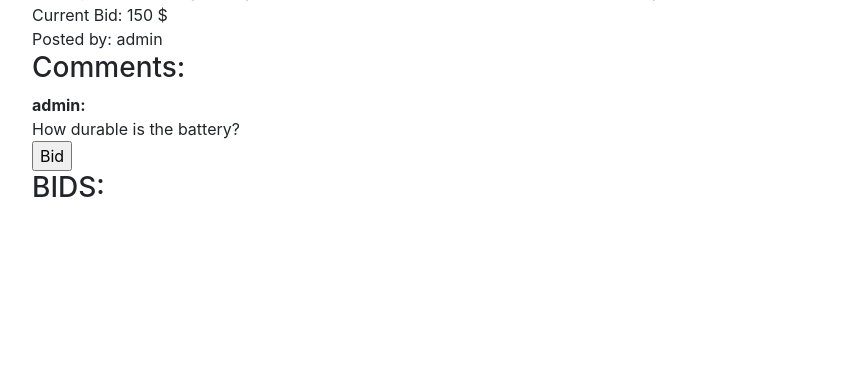
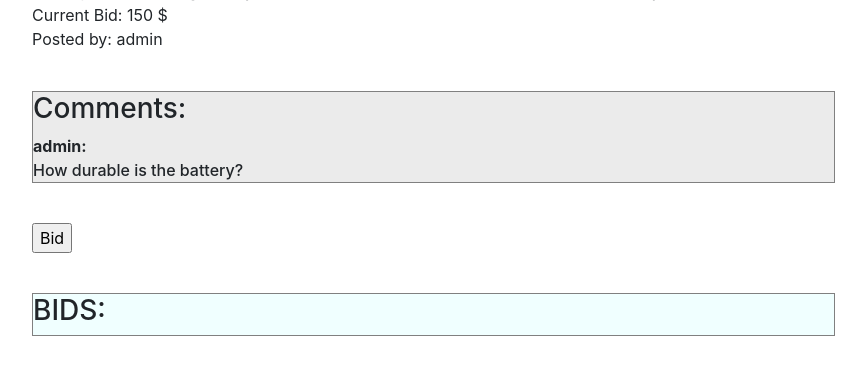
Before and after one commit to gabadadzeluca/project-2, a Django app: page /listing/7 in a window 1280 px wide. Shown: the part 508-894 px from the top of the page, without its empty margins (106-972 px from the left). Before the commit the page ends 705 px from the top, so only its background shows below. Run offline with Django 3.2, Linux system fonts and the light colour scheme; data comes from the database, SQL or seed files in the repository; both versions use the stored data as it was after the commit; some libraries are stand-ins or nearby versions.

Commit message:
latest version. I'll rewrite bid and comment logic

```diff
--- a/auctions/static/auctions/styles.css
+++ b/auctions/static/auctions/styles.css
@@ -39,4 +39,22 @@
 
 .img-full-page {
   width: 400px;
+}
+
+.comments {
+  margin: 40px 0 40px 0;
+  border: 1px solid grey;
+  background-color: rgb(235, 235, 235);
+  font-weight: 500;
+}
+
+.bids {
+  margin: 40px 0 40px 0;
+  border: 1px solid gray;
+  background-color: azure;
+  font-weight: 400;
+}
+
+.comments, .bids {
+  width: 80%;
 }/*# sourceMappingURL=styles.css.map */
--- a/auctions/static/auctions/styles.scss
+++ b/auctions/static/auctions/styles.scss
@@ -42,3 +42,21 @@
 .img-full-page{
     width:400px;
 }
+
+.comments{
+    margin: 40px 0 40px 0;
+    border: 1px solid grey;
+    background-color: rgb(235, 235, 235);
+    font-weight: 500;
+}
+
+.bids{
+    margin: 40px 0 40px 0;
+    border: 1px solid gray;
+    background-color: azure;
+    font-weight: 400;
+}
+
+.comments, .bids{
+    width:80%;
+}
--- a/auctions/templates/auctions/listing.html
+++ b/auctions/templates/auctions/listing.html
@@ -29,6 +29,7 @@
             <input type="submit" Value="Comment">
             {% endif %}
         </form>
+        <div class="comments">
             <h3>Comments:</h3>
                 {% for comment in comment_list %}
                     {% if comment.post == item %}
@@ -36,19 +37,25 @@
                         <div> {{comment.comment}} </div>
                     {% endif %}
                 {% endfor %}
-
+        </div>
         <form action="" method="POST">
             {% csrf_token %}
             {{form_bid}}
             <input type="submit" value="Bid">
         </form>
+        <div class="bids">
             <h3> BIDS: </h3>
             {% for bid in bid_list %}
                 {% if bid.post == item %}
+                    {% if bid.bid >= item.price %}
                         <div><b>{{bid.user}}</b> has bid</div>
                         <div> {{bid.bid}} $</div>
+                        <br>
+                    {% endif %}
                 {% endif %}
             {% endfor %}
+        </div>
+
 
         {% endif %}
     {% endfor %}
--- a/auctions/views.py
+++ b/auctions/views.py
@@ -99,6 +99,7 @@
                 form_bid.instance.post = post
                 form_bid.save()
 
+
             if comment_form.is_valid():
                 post = get_object_or_404(Listing, pk=id)
                 comment_form.instance.user = request.user
```
Also changed, not shown: db.sqlite3, 1 other file. Lines whose indentation alone changed are shown as unchanged.
